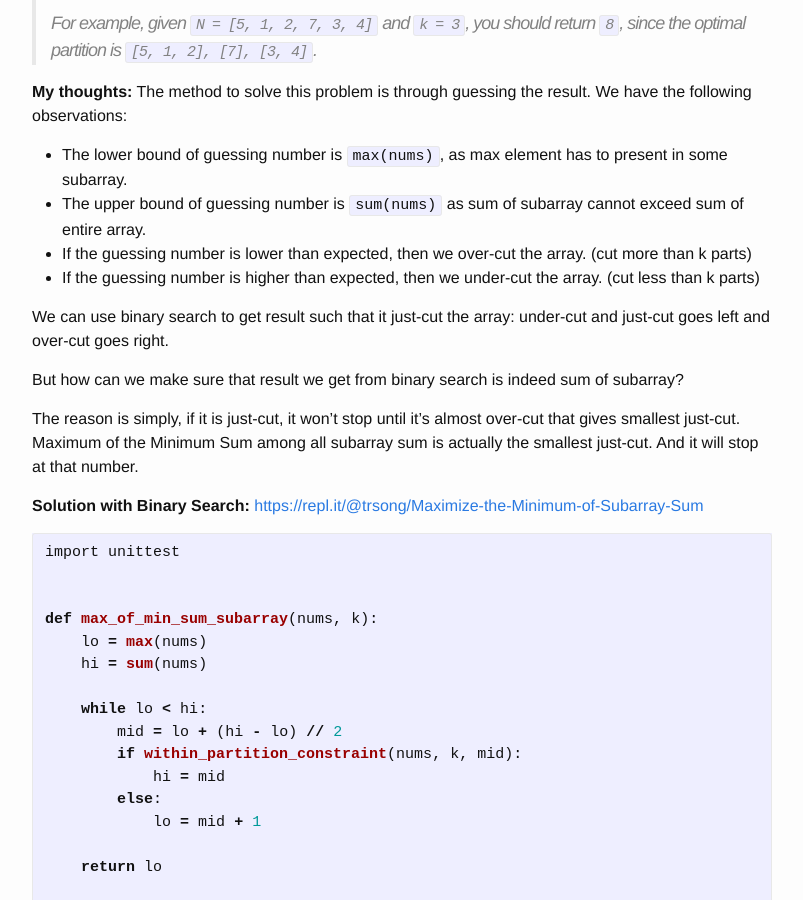
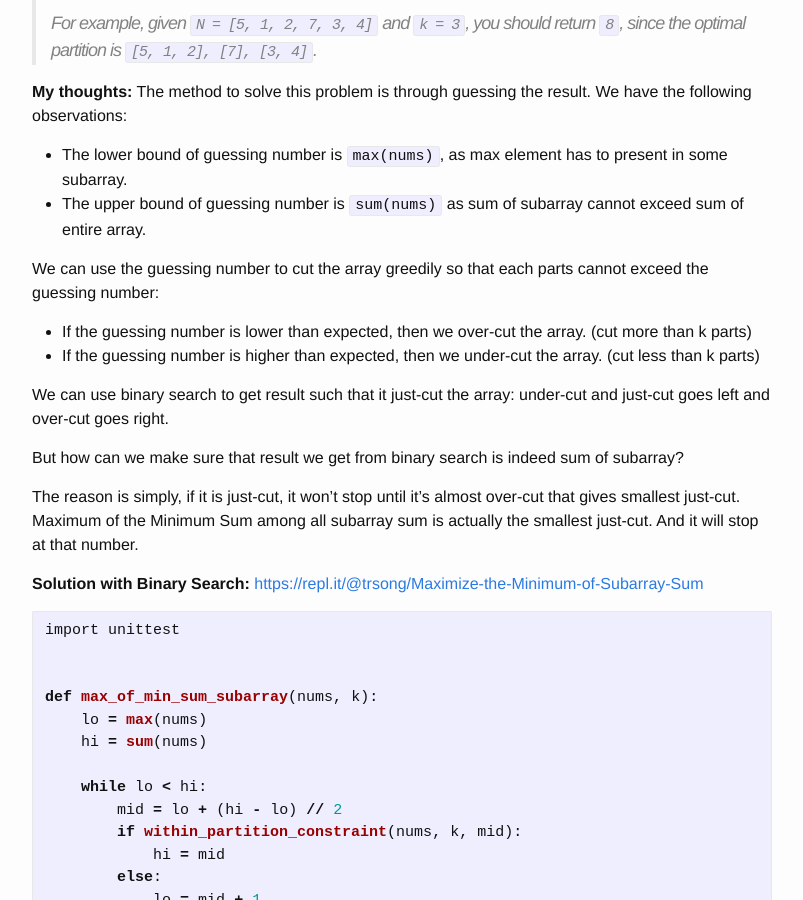
Before and after one commit to trsong/trsong.github.io, a Jekyll site: the page built from _posts/2021-02-01-DailyQuestionsFeb.md, in a window 1280 px wide and 900 px high, scrolled down 1826 px. Shown: the whole window, without its empty margins (238-1041 px from the left). Built offline with Jekyll 4.4.1, drawn with Linux system fonts in a browser that asks for light colours.

Commit message:
Change the wording of previous solution

```diff
--- a/_posts/2021-02-01-DailyQuestionsFeb.md
+++ b/_posts/2021-02-01-DailyQuestionsFeb.md
@@ -48,6 +48,8 @@ Output: 27
 
 - The lower bound of guessing number is `max(nums)`, as max element has to present in some subarray.
 - The upper bound of guessing number is `sum(nums)` as sum of subarray cannot exceed sum of entire array.
+
+We can use the guessing number to cut the array greedily so that each parts cannot exceed the guessing number:
 - If the guessing number is lower than expected, then we over-cut the array.  (cut more than k parts)
 - If the guessing number is higher than expected, then we under-cut the array.  (cut less than k parts)
 
```
